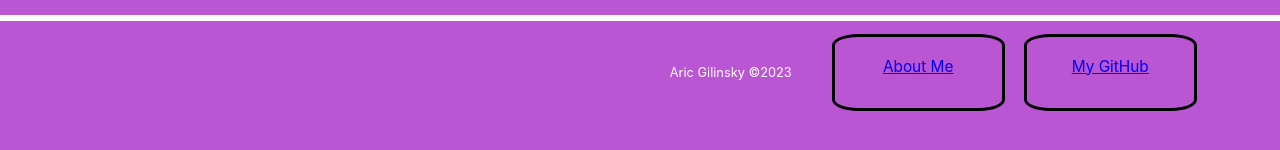
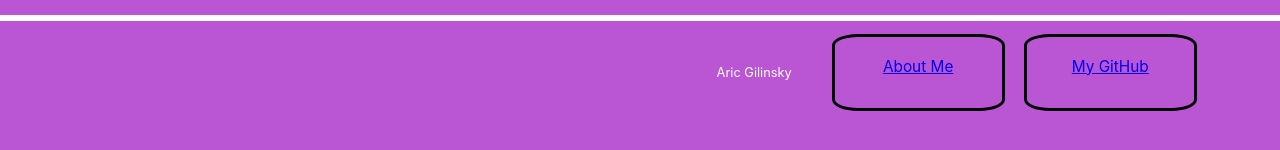
Before and after one commit to ASGili/DylanSwift, a React (Create React App) app: page /DylanSwift/Leaderboard in a window 1280 px wide. Shown: the part 212-362 px from the top of the page. Built offline with nearby package versions, Linux system fonts and the light colour scheme.

Commit message:
Update Footer.tsx

```diff
--- a/src/containers/Footer.tsx
+++ b/src/containers/Footer.tsx
@@ -2,7 +2,7 @@ const Footer = ()=> {
 
     return (
     <footer className="app-footer">
-    <p>Aric Gilinsky ©2023</p>
+    <p>Aric Gilinsky</p>
     <ul className="header-footer-links">
         <a className="header-footer-buttons" href="http://asgili.github.io">About Me</a>
         <a className="header-footer-buttons" href="http://github.com/ASGili">My GitHub</a>
```
